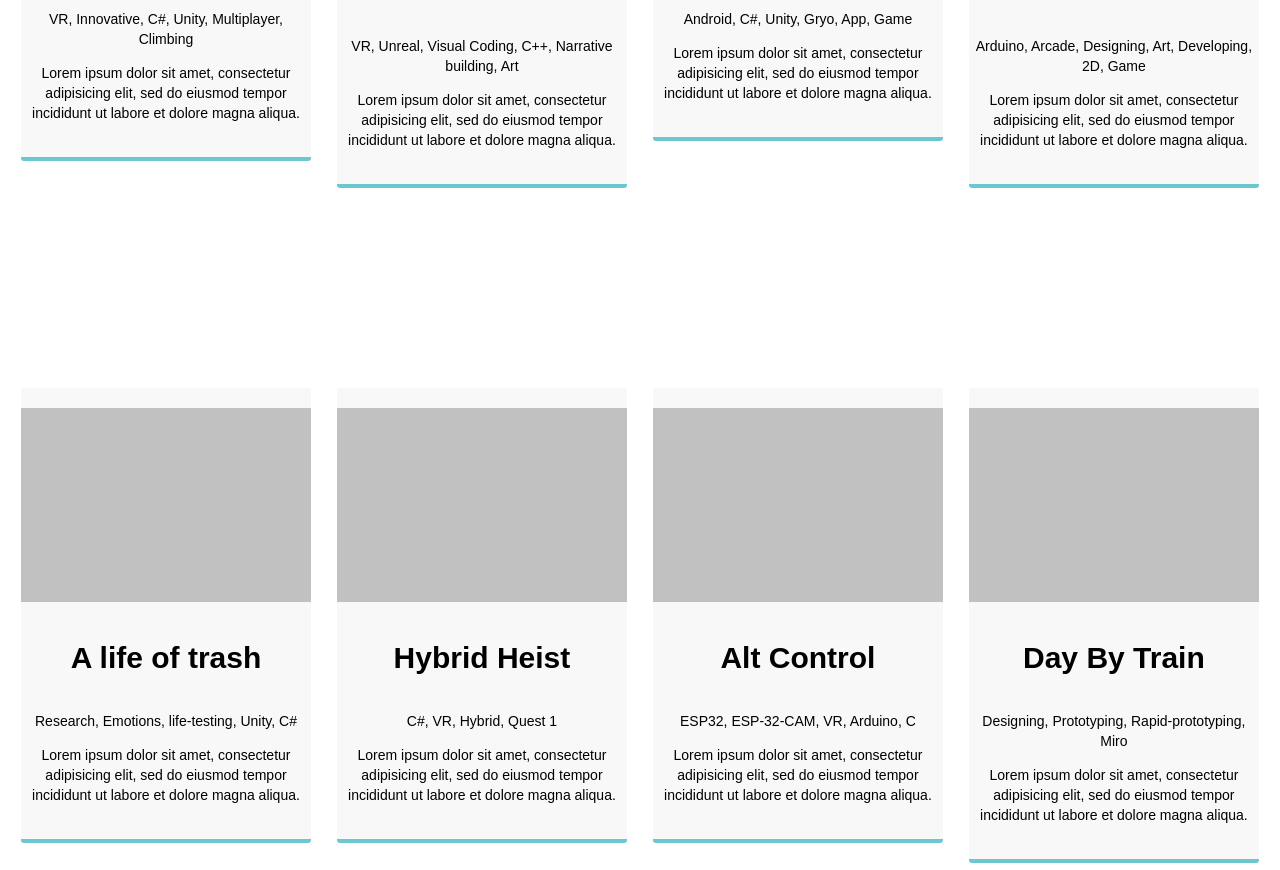
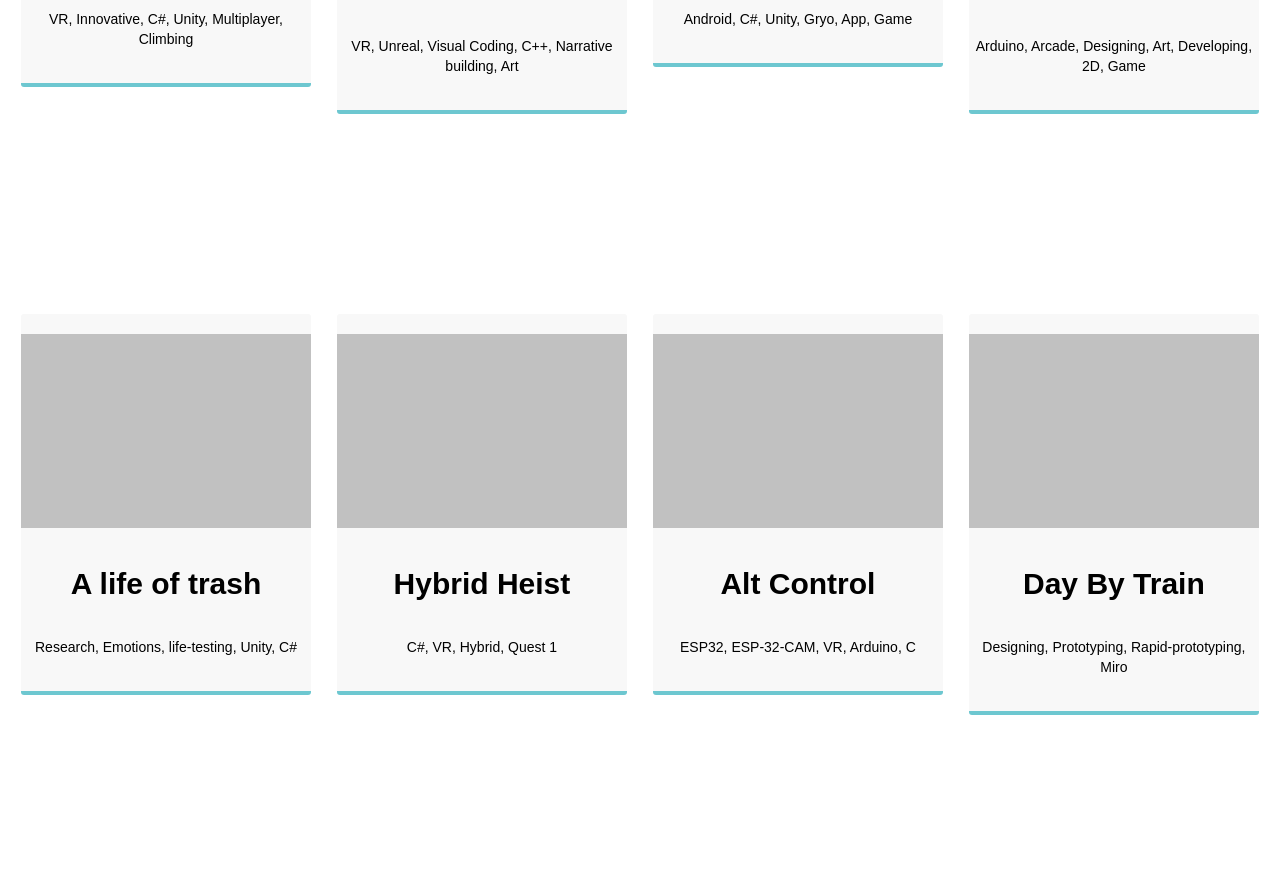
Before and after one commit to ExquisitePixelz/ExquisitePixelz.github.io, a plain HTML site: page index.html in a window 1280 px wide. Shown: the part 522-1392 px from the top of the page. Drawn offline with Linux system fonts and the light colour scheme.

Commit message:
removed lorem ipsum

```diff
--- a/index.html
+++ b/index.html
@@ -47,47 +47,38 @@
           <div class="thumbnail"> <a href="#"><img src="images/bkg_06.jpg" alt="" width="2000" class="cards"/></a>
             <h4>PeakUnbound</h4>
             <p>VR, Innovative, C#, Unity, Multiplayer, Climbing</p>
-            <p>Lorem ipsum dolor sit amet, consectetur adipisicing elit, sed do eiusmod tempor incididunt ut labore et dolore magna aliqua.</p>
           </div>
           <div class="thumbnail"> <a href="#"><img src="images/bkg_06.jpg" alt="" width="2000" class="cards"/></a>
             <h4>Beyond Our Boundaries</h4>
             <p>VR, Unreal, Visual Coding, C++, Narrative building, Art</p>
-            <p>Lorem ipsum dolor sit amet, consectetur adipisicing elit, sed do eiusmod tempor incididunt ut labore et dolore magna aliqua.</p>
           </div>
           <div class="thumbnail"> <a href="#"><img src="images/bkg_06.jpg" alt="" width="2000" class="cards"/></a>
             <h4>Dragonfruit</h4>
             <p>Android, C#, Unity, Gryo, App, Game</p>
-            <p>Lorem ipsum dolor sit amet, consectetur adipisicing elit, sed do eiusmod tempor incididunt ut labore et dolore magna aliqua.</p>
           </div>
           <div class="thumbnail"> <a href="#"><img src="images/bkg_06.jpg" alt="" width="2000" class="cards"/></a>
             <h4>Wat vind jij nu écht van LHBTI+?</h4>
             <p>Arduino, Arcade, Designing, Art, Developing, 2D, Game</p>
-            <p>Lorem ipsum dolor sit amet, consectetur adipisicing elit, sed do eiusmod tempor incididunt ut labore et dolore magna aliqua.</p>
           </div>
           <div class="thumbnail"> <a href="#"><img src="images/bkg_06.jpg" alt="" width="2000" class="cards"/></a>
             <h4>A life of trash</h4>
             <p>Research, Emotions, life-testing, Unity, C#</p>
-            <p>Lorem ipsum dolor sit amet, consectetur adipisicing elit, sed do eiusmod tempor incididunt ut labore et dolore magna aliqua.</p>
           </div>
           <div class="thumbnail"> <a href="#"><img src="images/bkg_06.jpg" alt="" width="2000" class="cards"/></a>
             <h4>Hybrid Heist</h4>
             <p>C#, VR, Hybrid, Quest 1</p>
-            <p>Lorem ipsum dolor sit amet, consectetur adipisicing elit, sed do eiusmod tempor incididunt ut labore et dolore magna aliqua.</p>
           </div>
           <div class="thumbnail"> <a href="#"><img src="images/bkg_06.jpg" alt="" width="2000" class="cards"/></a>
             <h4>Alt Control</h4>
             <p>ESP32, ESP-32-CAM, VR, Arduino, C</p>
-            <p>Lorem ipsum dolor sit amet, consectetur adipisicing elit, sed do eiusmod tempor incididunt ut labore et dolore magna aliqua.</p>
           </div>
           <div class="thumbnail"> <a href="#"><img src="images/bkg_06.jpg" alt="" width="2000" class="cards"/></a>
             <h4>Day By Train</h4>
             <p>Designing, Prototyping, Rapid-prototyping, Miro</p>
-            <p>Lorem ipsum dolor sit amet, consectetur adipisicing elit, sed do eiusmod tempor incididunt ut labore et dolore magna aliqua.</p>
           </div>
           <div class="thumbnail"> <a href="#"><img src="images/bkg_06.jpg" alt="" width="2000" class="cards"/></a>
             <h4>Cheat-A-Tron</h4>
             <p>C, Arduino, Soldering, Manufacturing</p>
-            <p>Lorem ipsum dolor sit amet, consectetur adipisicing elit, sed do eiusmod tempor incididunt ut labore et dolore magna aliqua.</p>
           </div>
     </div>
 </body>
```
